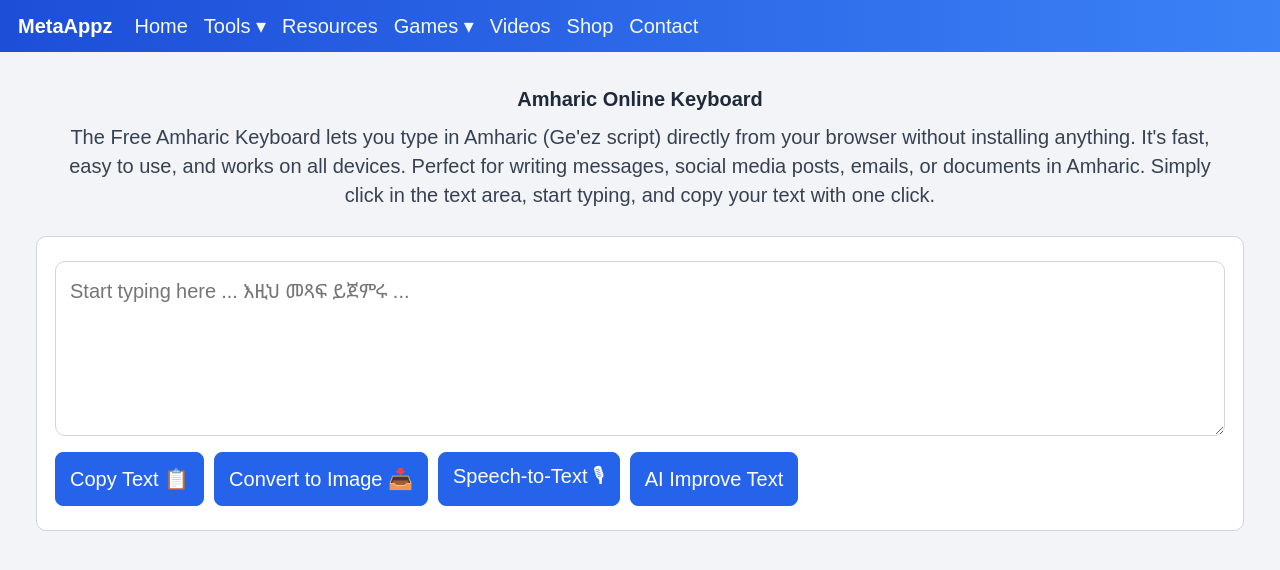
After one commit to samuelabera21/Samuel_AI_Tools_App, a Flask app: page /Tools/Amharic_Keyboard in a window 1280 px wide. The commit adds this page. Shown: the top 570 px of the page. Run offline with Flask 3, Linux system fonts and the light colour scheme.

Commit message:
Free Amharic Keyboard Tool

```diff
--- a/app.py
+++ b/app.py
@@ -7,6 +7,7 @@ from tools.ocr.ocr import extract_amharic_text_from_bytes
 from tools.amharic_numbers_converter.converter import number_to_amharic, number_to_currency
 from tools.geez_numbers_converter.converter import arabic_to_geez, geez_to_arabic
 from tools.amharic_text_to_image.generator import generate_image_from_prompt
+from tools.amharic_keyboard.assistant import polish_amharic_text
 
 app = Flask(__name__)
 
@@ -19,6 +20,12 @@ def home():
 @app.route("/Tools/Amharic_to_Image")
 def amharic_ai_prompt_to_image_generator():
     return render_template("amharic_ai_image_generator.html")
+
+
+@app.route("/Tools/Free_Amharic_Keyboard")
+@app.route("/Tools/Amharic_Keyboard")
+def free_amharic_keyboard():
+    return render_template("amharic_keyboard.html")
 
 
 @app.route("/Tools/Amharic_OCR", methods=["GET", "POST"])
@@ -176,6 +183,25 @@ def amharic_ai_image_api():
         return jsonify({"error": "Unexpected server error while generating image."}), 500
 
 
+@app.route("/api/amharic-keyboard/ai-polish", methods=["POST"])
+def amharic_keyboard_ai_polish_api():
+    payload = request.get_json(silent=True) or {}
+    text = str(payload.get("text", "")).strip()
+
+    if not text:
+        return jsonify({"error": "Text is required."}), 400
+
+    try:
+        polished = polish_amharic_text(text)
+        return jsonify({"text": polished})
+    except RuntimeError:
+        return jsonify({"error": "Server is missing NVIDIA_API_KEY configuration."}), 500
+    except ValueError as exc:
+        return jsonify({"error": str(exc)}), 502
+    except Exception:
+        return jsonify({"error": "Unexpected server error while polishing text."}), 500
+
+
 @app.route("/download", methods=["POST"])
 def download_text():
     text = request.form.get("text", "")
--- /dev/null
+++ b/static/css/amharic_keyboard.css
@@ -0,0 +1,166 @@
+body {
+    background: #f2f4f7;
+    color: #1f2937;
+}
+
+.brand {
+    font-size: 20px;
+}
+
+.nav {
+    font-size: 20px;
+}
+
+.nav a,
+.drop-btn {
+    opacity: 0.96;
+    font-size: 20px;
+}
+
+.page {
+    max-width: 1240px;
+    margin: 36px auto;
+    padding: 0 16px;
+}
+
+.title {
+    text-align: center;
+    font-size: 20px;
+    font-weight: 700;
+    margin-bottom: 12px;
+}
+
+.subtitle {
+    text-align: center;
+    max-width: 1180px;
+    margin: 0 auto 26px;
+    color: #374151;
+    font-size: 20px;
+    line-height: 1.45;
+}
+
+.card {
+    background: #fff;
+    border: 1px solid #d1d5db;
+    border-radius: 10px;
+    padding: 24px 18px;
+}
+
+#input-text {
+    width: 100%;
+    min-height: 160px;
+    resize: vertical;
+    border: 1px solid #d1d5db;
+    border-radius: 10px;
+    padding: 14px;
+    font-size: 20px;
+    line-height: 1.45;
+    font-family: "Noto Sans Ethiopic", "Abyssinica SIL", sans-serif;
+}
+
+.actions {
+    margin-top: 12px;
+    display: flex;
+    gap: 10px;
+    flex-wrap: wrap;
+}
+
+.actions button,
+.download-btn {
+    border: 1px solid #2563eb;
+    background: #2563eb;
+    color: #fff;
+    border-radius: 8px;
+    padding: 9px 14px;
+    font-size: 20px;
+    cursor: pointer;
+    text-decoration: none;
+}
+
+.actions button:hover,
+.download-btn:hover {
+    background: #1d4ed8;
+}
+
+.status {
+    margin-top: 10px;
+    padding: 8px 10px;
+    border-radius: 8px;
+    border: 1px solid #fecaca;
+    background: #fef2f2;
+    color: #b91c1c;
+    font-size: 20px;
+}
+
+.image-result {
+    margin-top: 26px;
+    display: flex;
+    flex-direction: column;
+    align-items: center;
+    gap: 14px;
+    width: 100%;
+}
+
+.preview-shell {
+    display: inline-flex;
+    padding: 10px 14px;
+    border-radius: 8px;
+    background: #fff;
+    box-shadow: 0 1px 7px rgba(0, 0, 0, 0.08);
+    max-width: 100%;
+    overflow: auto;
+}
+
+#preview-image {
+    display: block;
+    width: auto;
+    height: auto;
+    max-width: min(100%, 820px);
+}
+
+.download-btn {
+    background: #1f9d55;
+    border-color: #1f9d55;
+}
+
+.download-btn:hover {
+    background: #168147;
+}
+
+.hidden {
+    display: none;
+}
+
+@media (max-width: 860px) {
+    .brand {
+        font-size: 20px;
+    }
+
+    .nav {
+        font-size: 16px;
+        gap: 10px;
+    }
+
+    .nav a,
+    .drop-btn {
+        font-size: 16px;
+    }
+
+    .title {
+        font-size: 20px;
+    }
+
+    .subtitle {
+        font-size: 20px;
+    }
+
+    #input-text {
+        font-size: 20px;
+    }
+
+    .actions button,
+    .download-btn,
+    .status {
+        font-size: 20px;
+    }
+}
--- /dev/null
+++ b/static/js/amharic_keyboard.js
@@ -0,0 +1,248 @@
+const inputText = document.getElementById("input-text");
+const copyButton = document.getElementById("copy-btn");
+const convertButton = document.getElementById("convert-btn");
+const speechButton = document.getElementById("speech-btn");
+const aiImproveButton = document.getElementById("ai-improve-btn");
+const statusText = document.getElementById("status");
+const imageResult = document.getElementById("image-result");
+const previewImage = document.getElementById("preview-image");
+const downloadButton = document.getElementById("download-btn");
+
+let recognition = null;
+let listening = false;
+
+function showStatus(message) {
+    statusText.textContent = message;
+    statusText.classList.remove("hidden");
+}
+
+function hideStatus() {
+    statusText.textContent = "";
+    statusText.classList.add("hidden");
+}
+
+async function copyText() {
+    const text = inputText.value.trim();
+    if (!text) {
+        showStatus("Please type some Amharic text first.");
+        return;
+    }
+
+    try {
+        await navigator.clipboard.writeText(text);
+        hideStatus();
+    } catch (error) {
+        showStatus("Copy failed. Please copy manually.");
+    }
+}
+
+function wrapTextLines(ctx, text, maxWidth) {
+    const paragraphs = text.split(/\n/);
+    const lines = [];
+
+    paragraphs.forEach((paragraph) => {
+        if (!paragraph.trim()) {
+            lines.push("");
+            return;
+        }
+
+        const words = paragraph.split(/\s+/);
+        let currentLine = "";
+
+        words.forEach((word) => {
+            const candidate = currentLine ? `${currentLine} ${word}` : word;
+            if (ctx.measureText(candidate).width <= maxWidth) {
+                currentLine = candidate;
+            } else {
+                if (currentLine) {
+                    lines.push(currentLine);
+                }
+                currentLine = word;
+            }
+        });
+
+        if (currentLine) {
+            lines.push(currentLine);
+        }
+    });
+
+    return lines;
+}
+
+function renderTextToImage() {
+    const text = inputText.value.trim();
+    if (!text) {
+        showStatus("Please type some Amharic text first.");
+        return;
+    }
+
+    const canvas = document.createElement("canvas");
+    const ctx = canvas.getContext("2d");
+
+    const padding = 24;
+    const maxCanvasWidth = Math.min(window.innerWidth - 130, 820);
+    const drawWidth = maxCanvasWidth - (padding * 2);
+    let lines = text.split(/\n/).map((line) => line.trimEnd()).filter((line) => line.length > 0);
+    if (!lines.length) {
+        showStatus("Please type some Amharic text first.");
+        return;
+    }
+
+    let fontSize = 42;
+    const minFontSize = 28;
+    const fontFamily = '"Noto Sans Ethiopic", "Abyssinica SIL", sans-serif';
+
+    // Try wrapping first to keep a readable font size.
+    ctx.font = `${fontSize}px ${fontFamily}`;
+    lines = wrapTextLines(ctx, lines.join("\n"), drawWidth);
+
+    // Fit long lines by decreasing font size only when still needed.
+    while (fontSize > minFontSize) {
+        ctx.font = `${fontSize}px ${fontFamily}`;
+        const widest = lines.reduce((maxWidth, line) => Math.max(maxWidth, ctx.measureText(line).width), 0);
+        if (widest <= drawWidth) {
+            break;
+        }
+        fontSize -= 2;
+    }
+
+    ctx.font = `${fontSize}px ${fontFamily}`;
+    ctx.textBaseline = "alphabetic";
+
+    const lineMetrics = lines.map((line) => {
+        const sample = line || " ";
+        const m = ctx.measureText(sample);
+        const ascent = Math.ceil(m.actualBoundingBoxAscent || fontSize * 0.9);
+        const descent = Math.ceil(m.actualBoundingBoxDescent || fontSize * 0.28);
+        const width = Math.ceil(m.width || 0);
+        return { ascent, descent, width };
+    });
+
+    const maxAscent = Math.max(...lineMetrics.map((m) => m.ascent));
+    const maxDescent = Math.max(...lineMetrics.map((m) => m.descent));
+    const lineGap = Math.ceil(fontSize * 0.22);
+    const lineHeight = maxAscent + maxDescent + lineGap;
+    const widestLine = Math.max(...lineMetrics.map((m) => m.width), 0);
+
+    const canvasWidth = Math.max(Math.ceil(widestLine + (padding * 2)), 220);
+    const canvasHeight = Math.max((lines.length * lineHeight) + (padding * 2), 110);
+
+    canvas.width = canvasWidth;
+    canvas.height = canvasHeight;
+
+    ctx.fillStyle = "#ffffff";
+    ctx.fillRect(0, 0, canvas.width, canvas.height);
+
+    ctx.fillStyle = "#111827";
+    ctx.font = `${fontSize}px ${fontFamily}`;
+
+    lines.forEach((line, index) => {
+        // Draw using alphabetic baseline so full glyph body fits inside canvas.
+        const y = padding + maxAscent + (index * lineHeight);
+        ctx.fillText(line, padding, y);
+    });
+
+    const imageDataUrl = canvas.toDataURL("image/png");
+    previewImage.src = imageDataUrl;
+    downloadButton.href = imageDataUrl;
+    imageResult.classList.remove("hidden");
+    hideStatus();
+}
+
+async function aiImproveText() {
+    const text = inputText.value.trim();
+    if (!text) {
+        showStatus("Please type some Amharic text first.");
+        return;
+    }
+
+    aiImproveButton.disabled = true;
+    const previousLabel = aiImproveButton.textContent;
+    aiImproveButton.textContent = "Improving...";
+
+    try {
+        const response = await fetch("/api/amharic-keyboard/ai-polish", {
+            method: "POST",
+            headers: { "Content-Type": "application/json" },
+            body: JSON.stringify({ text })
+        });
+
+        const data = await response.json();
+        if (!response.ok) {
+            throw new Error(data.error || "AI improvement failed.");
+        }
+
+        inputText.value = data.text;
+        hideStatus();
+    } catch (error) {
+        showStatus(error.message || "AI improvement failed.");
+    } finally {
+        aiImproveButton.disabled = false;
+        aiImproveButton.textContent = previousLabel;
+    }
+}
+
+function stopListening() {
+    if (recognition && listening) {
+        recognition.stop();
+    }
+}
+
+function startListening() {
+    const SpeechRecognition = window.SpeechRecognition || window.webkitSpeechRecognition;
+
+    if (!SpeechRecognition) {
+        showStatus("Speech recognition is not supported in this browser.");
+        return;
+    }
+
+    recognition = new SpeechRecognition();
+    recognition.lang = "am-ET";
+    recognition.interimResults = true;
+    recognition.continuous = true;
+
+    recognition.onstart = () => {
+        listening = true;
+        speechButton.textContent = "Stop Speech-to-Text 🔴";
+        hideStatus();
+    };
+
+    recognition.onresult = (event) => {
+        let finalText = "";
+        for (let i = event.resultIndex; i < event.results.length; i += 1) {
+            const transcript = event.results[i][0].transcript;
+            if (event.results[i].isFinal) {
+                finalText += transcript + " ";
+            }
+        }
+
+        if (finalText.trim()) {
+            const spacer = inputText.value && !inputText.value.endsWith(" ") ? " " : "";
+            inputText.value += `${spacer}${finalText.trim()}`;
+        }
+    };
+
+    recognition.onerror = () => {
+        showStatus("Speech-to-text failed. Check microphone permissions.");
+    };
+
+    recognition.onend = () => {
+        listening = false;
+        speechButton.textContent = "Speech-to-Text";
+    };
+
+    recognition.start();
+}
+
+function toggleSpeechRecognition() {
+    if (listening) {
+        stopListening();
+        return;
+    }
+    startListening();
+}
+
+copyButton.addEventListener("click", copyText);
+convertButton.addEventListener("click", renderTextToImage);
+speechButton.addEventListener("click", toggleSpeechRecognition);
+aiImproveButton.addEventListener("click", aiImproveText);
--- /dev/null
+++ b/templates/amharic_keyboard.html
@@ -0,0 +1,74 @@
+<!DOCTYPE html>
+<html lang="en">
+<head>
+    <meta charset="UTF-8">
+    <meta name="viewport" content="width=device-width, initial-scale=1.0">
+    <title>Free Amharic Keyboard - AI Tools App</title>
+    <link rel="stylesheet" href="{{ url_for('static', filename='css/base.css') }}">
+    <link rel="stylesheet" href="{{ url_for('static', filename='css/amharic_keyboard.css') }}">
+</head>
+<body>
+    <header class="topbar">
+        <div class="brand">MetaAppz</div>
+        <nav class="nav">
+            <a href="/">Home</a>
+            <div class="dropdown">
+                <button class="drop-btn" type="button">Tools ▾</button>
+                <div class="dropdown-menu">
+                    <a href="/Tools/Amharic_OCR">Amharic OCR</a>
+                    <a href="/Tools/Numbers_to_Amharic_Words_Converter">Amharic Numbers Converter</a>
+                    <a href="/Tools/Geez_Numbers_Converter">Geez Numbers Converter</a>
+                    <a href="/Tools/Ethiopia_Phone_Numbers">Ethiopian Phone Number Validator</a>
+                    <a href="/Tools/Amharic_to_Image">Amharic AI Prompt to Image Generator</a>
+                    <a href="/Tools/Free_Amharic_Keyboard">Amharic Keyboard</a>
+                    <a href="#">Amharic Text Sorter</a>
+                </div>
+            </div>
+            <a href="#">Resources</a>
+            <div class="dropdown">
+                <button class="drop-btn" type="button">Games ▾</button>
+                <div class="dropdown-menu">
+                    <a href="/Games/Amharic_Hangman_Game">Hangman in Amharic</a>
+                    <a href="#">Amharic Riddles</a>
+                    <a href="#">Amharic Typing Game</a>
+                    <a href="#">Amharic Word Search</a>
+                </div>
+            </div>
+            <a href="#">Videos</a>
+            <a href="#">Shop</a>
+            <a href="#">Contact</a>
+        </nav>
+    </header>
+
+    <main class="page">
+        <h1 class="title">Amharic Online Keyboard</h1>
+        <p class="subtitle">
+            The Free Amharic Keyboard lets you type in Amharic (Ge'ez script) directly from your browser without installing anything.
+            It's fast, easy to use, and works on all devices. Perfect for writing messages, social media posts, emails, or documents in Amharic.
+            Simply click in the text area, start typing, and copy your text with one click.
+        </p>
+
+        <section class="card">
+            <textarea id="input-text" rows="5" placeholder="Start typing here ... እዚህ መጻፍ ይጀምሩ ..."></textarea>
+
+            <div class="actions">
+                <button id="copy-btn" type="button">Copy Text 📋</button>
+                <button id="convert-btn" type="button">Convert to Image 📥</button>
+                <button id="speech-btn" type="button">Speech-to-Text 🎙</button>
+                <button id="ai-improve-btn" type="button">AI Improve Text</button>
+            </div>
+
+            <p id="status" class="status hidden"></p>
+
+            <section id="image-result" class="image-result hidden" aria-live="polite">
+                <div class="preview-shell">
+                    <img id="preview-image" alt="Rendered Amharic text image">
+                </div>
+                <a id="download-btn" class="download-btn" href="#" download="amharic_text_image.png">Download Image</a>
+            </section>
+        </section>
+    </main>
+
+    <script src="{{ url_for('static', filename='js/amharic_keyboard.js') }}"></script>
+</body>
+</html>
--- a/templates/home.html
+++ b/templates/home.html
@@ -20,8 +20,8 @@
           <a href="/Tools/Geez_Numbers_Converter">Geez Numbers Converter</a>
           <a href="/Tools/Ethiopia_Phone_Numbers">Ethiopian Phone Number Validator</a>
           <a href="/Tools/Amharic_to_Image">Amharic AI Prompt to Image Generator</a>
+          <a href="/Tools/Free_Amharic_Keyboard">Amharic Keyboard</a>
           <a href="#">Amharic Text Sorter</a>
-          <a href="#">Amharic Keyboard</a>
         </div>
       </div>
       <div class="dropdown">
@@ -48,7 +48,7 @@
       <a class="card" href="/Tools/Geez_Numbers_Converter"><div class="live">LIVE</div><h3>Geez Numbers Converter</h3><p>Convert western numbers to Geez word and numeric.</p></a>
       <a class="card" href="/Tools/Ethiopia_Phone_Numbers"><div class="live">LIVE</div><h3>Ethiopian Phone Number Validator</h3><p>Validate Ethiopian numbers and get format details.</p></a>
       <a class="card" href="#"><div class="soon">COMING SOON</div><h3>Amharic Text Sorter</h3><p>Sort text in Amharic alphabet order.</p></a>
-      <a class="card" href="#"><div class="soon">COMING SOON</div><h3>Amharic Keyboard</h3><p>Online keyboard for mobile and desktop.</p></a>
+      <a class="card" href="/Tools/Free_Amharic_Keyboard"><div class="live">LIVE</div><h3>Amharic Keyboard</h3><p>Type Amharic, convert text to image, and use speech-to-text.</p></a>
       <a class="card" href="/Tools/Amharic_to_Image"><div class="live">LIVE</div><h3>Amharic AI Prompt to Image Generator</h3><p>Generate a new AI image from an Amharic prompt.</p></a>
       <a class="card" href="#"><div class="soon">COMING SOON</div><h3>Amharic Spelling Checker</h3><p>Check Amharic spelling instantly.</p></a>
       <a class="card" href="#"><div class="soon">COMING SOON</div><h3>Random Amharic Words Generator</h3><p>Generate random Amharic words.</p></a>
```
Also changed, not shown: tools/amharic_keyboard/assistant.py (added, +84 -0 lines), tools/amharic_keyboard/README.md (added).
